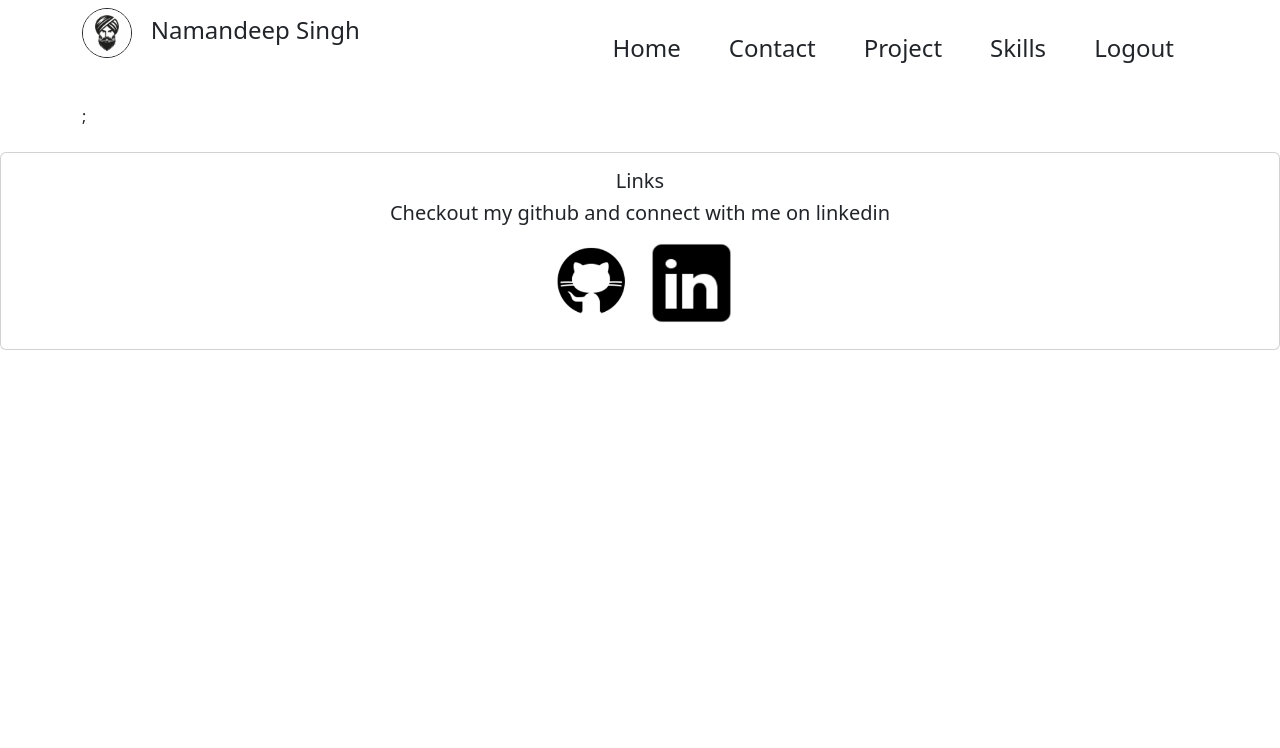
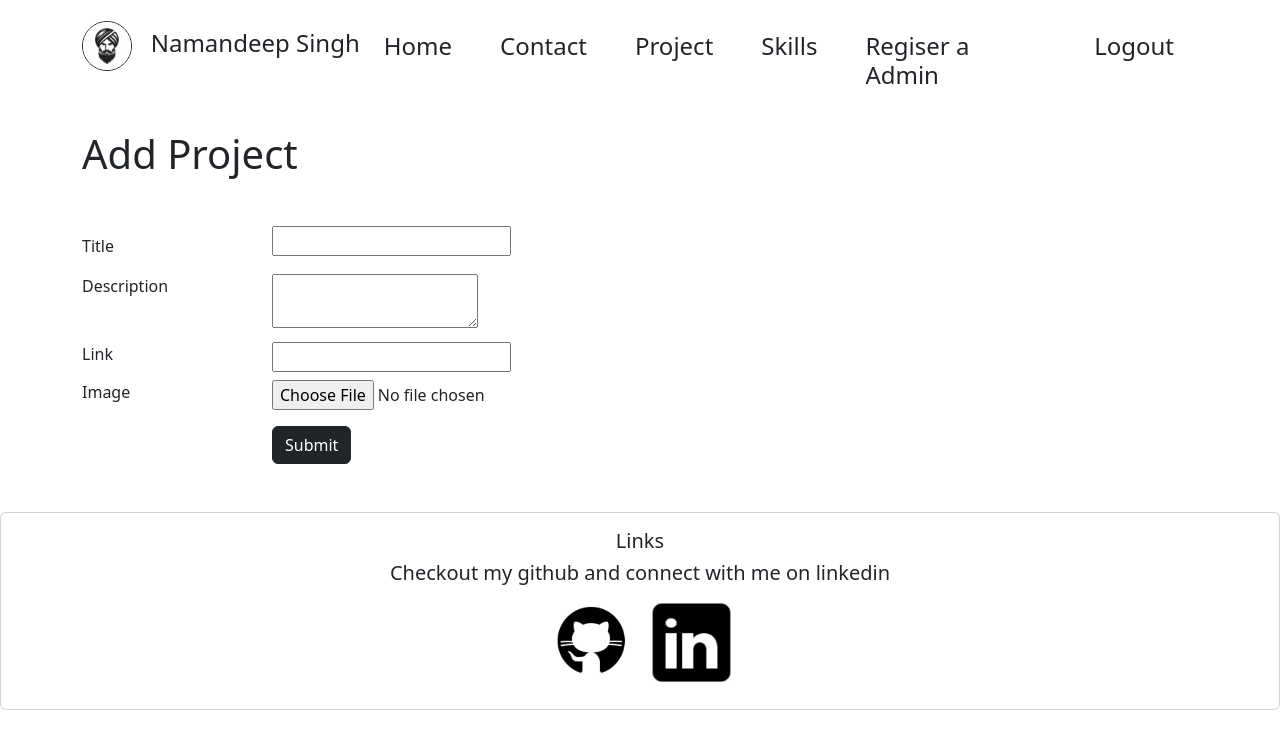
Before and after one commit to NamandeepWadhwa/Portfolio, a Next.js app: page /projects in a window 1280 px wide. Shown: the top 748 px of the page. Built offline with nearby package versions, Linux system fonts and the light colour scheme; sample sign-in values are in the browser's storage.

Commit message:
Adding a project functionality added

```diff
--- a/components/Navigation.js
+++ b/components/Navigation.js
@@ -71,8 +71,9 @@ async function contactSubmit(){
 
           <Nav.Link href="#" className=" text-decoration-none text-dark m-3" onClick={(e)=>handleShow()} ><h4>Contact</h4></Nav.Link>
          {!token && <Nav.Link href="/admin" className=" text-decoration-none text-dark m-3" ><h4>Admin login</h4></Nav.Link> }
-         {token && <Nav.Link href="/admin" className=" text-decoration-none text-dark m-3"  onClick={logout}><h4>Project</h4></Nav.Link> }
-         {token && <Nav.Link href="/admin" className=" text-decoration-none text-dark m-3"  onClick={logout}><h4>Skills</h4></Nav.Link> }
+         {token && <Nav.Link href="/admin" className=" text-decoration-none text-dark m-3" ><h4>Project</h4></Nav.Link> }
+         {token && <Nav.Link href="/admin" className=" text-decoration-none text-dark m-3" ><h4>Skills</h4></Nav.Link> }
+         {token && <Nav.Link href="/admin/adminRegister" className=" text-decoration-none text-dark m-3" ><h4>Regiser a Admin</h4></Nav.Link> }
          {token && <Nav.Link href="/admin" className=" text-decoration-none text-dark m-3"  onClick={logout}><h4>Logout</h4></Nav.Link> }
 
 
--- a/components/routeGuard.js
+++ b/components/routeGuard.js
@@ -1,7 +1,7 @@
 import { isAuthenticated } from "@/lib/user"
 import {useState,useEffect} from 'react';
 import {useRouter} from 'next/router';
-const PUBLIC_PATHS=['/','/admin','/admin/adminRegister','/_error','/admin/otpVerification']
+const PUBLIC_PATHS=['/','/admin','/_error']
 export default function RouteGuard(props){
   const [authorized,setAuthorized]=useState(false);
   const router=useRouter();
--- a/lib/otp.js
+++ b/lib/otp.js
@@ -1,7 +1,9 @@
+import { getToken } from "./user";
 export  async function getOtp(newUser){
   const res= await fetch(process.env.NEXT_PUBLIC_SERVER+'/api/getOtp/'+newUser.userName,{
     method: 'GET',
     headers: {
+      Authorization:`JWT ${getToken()}`,
         'Content-Type': 'application/json'
     },
 
@@ -19,6 +21,7 @@ export async function verifyOtp(userName,otp){
   const res=await fetch (process.env.NEXT_PUBLIC_SERVER+'/api/verifyOtp/'+userName+"/"+otp,{
     method: 'GET',
     headers: {
+      Authorization:`JWT ${getToken()}`,
         'Content-Type': 'application/json'
     },
 
--- /dev/null
+++ b/lib/project.js
@@ -0,0 +1,67 @@
+import { jwtDecode } from "jwt-decode";
+import { getToken } from "./user";
+export  async function uploadImage(image){
+
+  let sendData = new FormData();
+  sendData.append('image',image);
+
+
+
+    const res= await fetch(process.env.NEXT_PUBLIC_SERVER+'/api/upload/image',{
+      method: 'POST',
+      headers: {
+        Authorization:`JWT ${getToken()}`,
+      },
+      body: sendData
+    });
+    const data=await res.json();
+    if(res.status==200){
+
+      return data.imageUrl;
+    }
+    else{
+      alert("Error in uploading image");
+      return false;
+    }
+
+  }
+
+export async function addProject(projectData){
+
+
+      const res=await fetch(process.env.NEXT_PUBLIC_SERVER+'/api/projects/',{
+        method: 'POST',
+        headers: {
+          Authorization:`JWT ${getToken()}`,
+          'Content-Type': 'application/json'
+      },
+      body: JSON.stringify(projectData)
+    });
+
+    const data=await res.json();
+    if(res.status==200){
+      return true;
+    }
+    else{
+      alert("Error in adding project");
+     false;
+    }
+}
+export async function updateProject(updatedProject){
+  const res=await fetch(process.env.NEXT_PUBLIC_SERVER+'/api/projects/'+updatedProject.title,{
+    method: 'POST',
+    headers: {
+      Authorization:`JWT ${getToken()}`,
+      'Content-Type': 'application/json'
+  },
+  body: JSON.stringify(updatedProject)
+});
+const data=await res.json();
+if(res.status==200){
+  return true;
+}
+else{
+  alert("Error in updating project");
+  return false;
+}
+}
--- a/lib/user.js
+++ b/lib/user.js
@@ -33,6 +33,7 @@ export  async function registerUser(newUser){
   const res=await fetch (process.env.NEXT_PUBLIC_SERVER+'/api/register',{
     method: 'POST',
     headers: {
+      Authorization:`JWT ${getToken()}`,
         'Content-Type': 'application/json'
     },
     body: JSON.stringify(newUser)
--- a/package.json
+++ b/package.json
@@ -19,7 +19,8 @@
     "next": "14.1.0",
     "react": "^18",
     "react-bootstrap": "^2.10.1",
-    "react-dom": "^18"
+    "react-dom": "^18",
+    "react-hook-form": "^7.51.0"
   },
   "devDependencies": {
     "eslint": "^8",
--- a/pages/admin/adminRegister.js
+++ b/pages/admin/adminRegister.js
@@ -63,7 +63,7 @@ export default function AdminRegister(){
         </Col>
         <Col xs={12} className="d-flex justify-content-center mb-4">
         <br/>
-          <h5>Please not that you will need OTP for registeration which will be send to my mail.<br/> I was learning how to authenticate using email otp so I added this page.</h5>
+          <h5>Register new Admin</h5>
           </Col>
         <Col xs={12} className="d-flex justify-content-center my-1">
           <form>
--- a/pages/api/hello.js
+++ /dev/null
@@ -1,7 +0,0 @@
-// Next.js API route support: https://nextjs.org/docs/api-routes/introduction
-
-export default function handler(req, res) {
-  const { hakai,shin } = (req.body);
-  console.log((req.body));
-  res.status(200).json({ name: `${hakai+shin}` });
-}
--- a/pages/projects/index.js
+++ b/pages/projects/index.js
@@ -1,7 +1,97 @@
-export default function Projects(
+import { useEffect,useState } from "react";
+import {useForm} from 'react-hook-form';
+import {uploadImage} from '@/lib/project';
+import { Col } from "react-bootstrap";
+import { Row } from "react-bootstrap";
+import { addProject } from "@/lib/project";
+import { updateProject } from "@/lib/project";
 
-) {
+export default function Projects() {
+  const {register,handleSubmit}=useForm();
+
+  async function submitForm(data){
+    let projectData={
+      title:data.title,
+      description:data.description,
+      link:data.link
+    }
+
+
+    const projectAdded=await addProject(projectData);
+    if(projectAdded){
+
+      const imageUrl=await uploadImage(data.image[0]);
+
+      if(imageUrl){
+        projectData.imageUrl=imageUrl;
+        const resulData=await updateProject(projectData);
+        if(resulData){
+          alert('Project added successfully');
+        }
+        else{
+          alert("There was an error in uploding image project");
+        }
+      }
+      else{
+        alert("There was an error in uploding image project");
+      }
+    }
+    else{
+      alert("There was an error in adding project");
+    }
+
+  }
+
+
+
+
   return<>
-  {console.log('Hello')};
+  <h1 className="mb-5">Add Project</h1>
+ <form onSubmit={handleSubmit(submitForm)} >
+    <Row>
+      <Col xs={2} className="my-2">
+      <label htmlFor="title" >Title</label>
+      </Col>
+      <Col xs={2}>
+     <input type="text" id="title" {...register('title')} />
+      </Col>
+
+    </Row>
+    <Row className="my-2">
+      <Col xs={2}>
+      <label htmlFor="description" >Description</label>
+      </Col>
+      <Col xs={2}>
+     <textarea id="description" {...register('description')} />
+      </Col>
+
+    </Row>
+    <Row className="my-2">
+      <Col xs={2}>
+      <label htmlFor="link" >Link</label>
+      </Col>
+      <Col xs={2}>
+     <input type="text" id="link" {...register('link')} />
+      </Col>
+
+    </Row>
+    <Row className="my-2">
+      <Col xs={2}>
+      <label htmlFor="image" >Image</label>
+      </Col>
+      <Col xs={2}>
+     <input type="file" id="image" {...register('image')} />
+     <Row className="my-3">
+        <Col xs={2}>
+        <button type="submit" className="btn btn-dark">Submit</button>
+        </Col>
+     </Row>
+      </Col>
+
+    </Row>
+
+ </form>
+
+
   </>
 }
```
Also changed, not shown: lib/mongodb.js (deleted, +0 -32 lines), pages/admin/index.js (+7 -2 lines), 1 other file (tests, documents, lock files or other folders).
